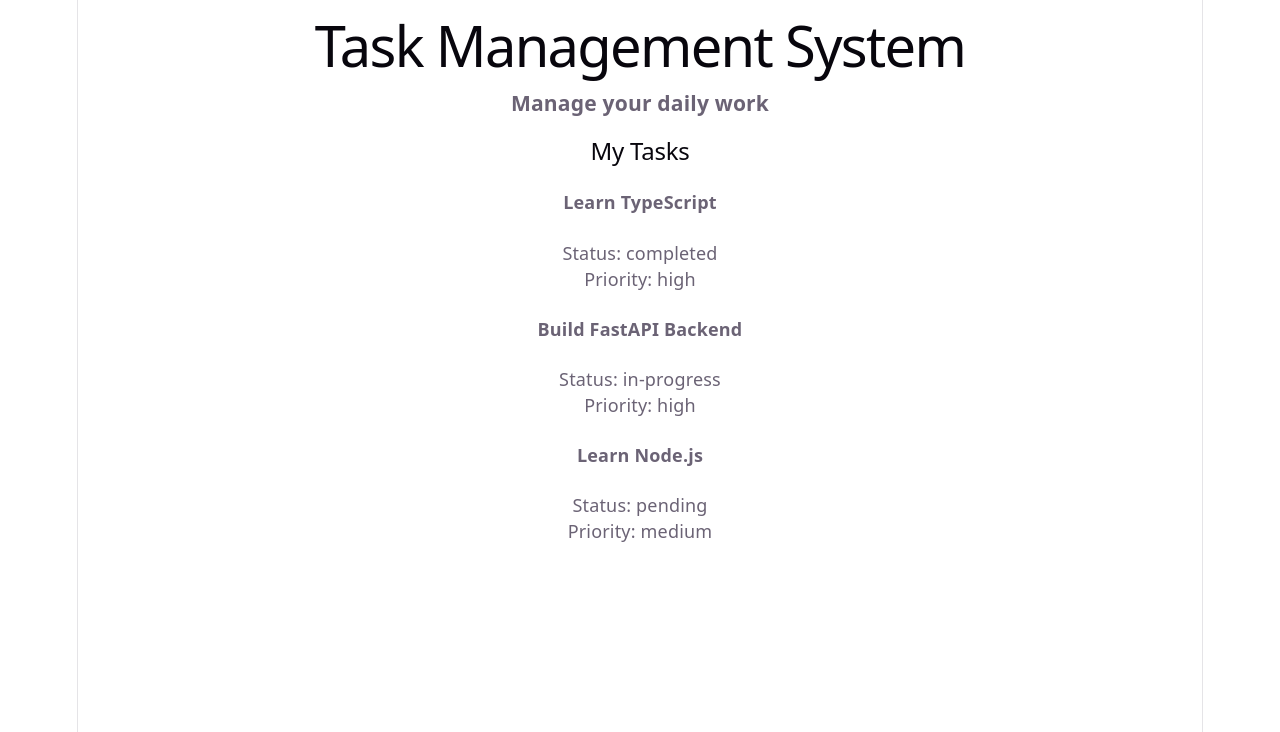
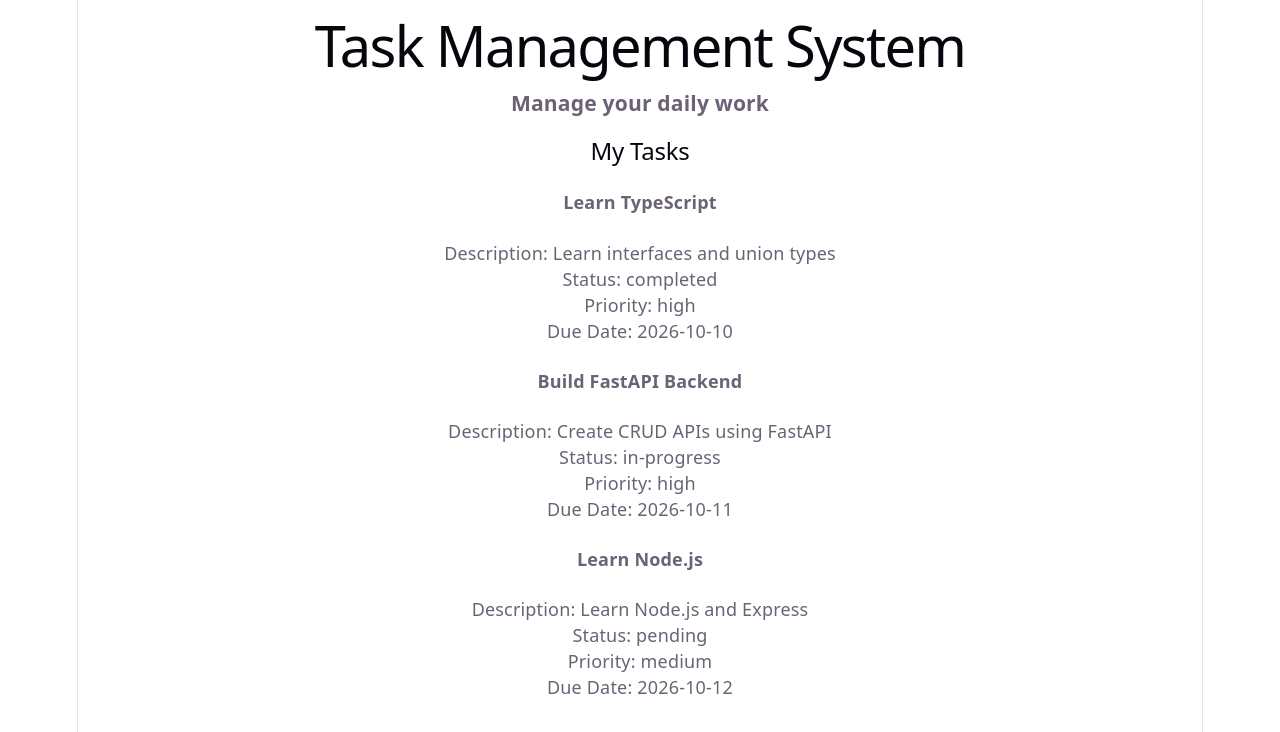
Before and after one commit to samaresh77/Full-Stack-Applications, a React (Vite) app in the folder fullstack-crud/frontend/: page / in a window 1280 px wide. Shown: the top 732 px of the page. Built offline with nearby package versions, Linux system fonts and the light colour scheme.

Commit message:
task type added

```diff
--- a/fullstack-crud/frontend/src/App.tsx
+++ b/fullstack-crud/frontend/src/App.tsx
@@ -1,31 +1,48 @@
 import Header from "./components/Header"
 import TaskCard from "./components/TaskCard"
+import type { Task } from "./types/task"
 
 function App() {
+  const task1: Task = {
+    id: 1,
+    title: "Learn TypeScript",
+    description: "Learn interfaces and union types",
+    status: "completed",
+    priority: "high",
+    dueDate: "2026-10-10"
+  }
+
+  const task2: Task = {
+    id: 2,
+    title: "Build FastAPI Backend",
+    description: "Create CRUD APIs using FastAPI",
+    status: "in-progress",
+    priority: "high",
+    dueDate: "2026-10-11"
+  }
+
+  const task3: Task = {
+    id: 3,
+    title: "Learn Node.js",
+    description: "Learn Node.js and Express",
+    status: "pending",
+    priority: "medium",
+    dueDate: "2026-10-12"
+  }
+
   return (
     <div>
-      <Header title="Task Management System" subtitle="Manage your daily work" />
+      <Header
+        title="Task Management System"
+        subtitle="Manage your daily work"
+      />
 
       <main>
         <h2>My Tasks</h2>
 
-        <TaskCard
-          title="Learn TypeScript"
-          status="completed"
-          priority="high"
-        />
-
-        <TaskCard
-          title="Build FastAPI Backend"
-          status="in-progress"
-          priority="high"
-        />
-
-        <TaskCard
-          title="Learn Node.js"
-          status="pending"
-          priority="medium"
-        />
+        <TaskCard task={task1} />
+        <TaskCard task={task2} />
+        <TaskCard task={task3} />
       </main>
     </div>
   )
--- a/fullstack-crud/frontend/src/components/TaskCard.tsx
+++ b/fullstack-crud/frontend/src/components/TaskCard.tsx
@@ -1,15 +1,17 @@
+import type { Task } from "../types/task"
+
 interface TaskCardProps {
-  title: string
-  status: "pending" | "in-progress" | "completed"
-  priority: "low" | "medium" | "high"
+  task: Task
 }
 
-function TaskCard({ title, status, priority }: TaskCardProps) {
+function TaskCard({ task }: TaskCardProps) {
   return (
     <div>
-      <h4>{title}</h4>
-      <p>Status: {status}</p>
-      <p>Priority: {priority}</p>
+      <h4>{task.title}</h4>
+      <p>Description: {task.description}</p>
+      <p>Status: {task.status}</p>
+      <p>Priority: {task.priority}</p>
+      <p>Due Date: {task.dueDate}</p>
     </div>
   )
 }
--- /dev/null
+++ b/fullstack-crud/frontend/src/types/task.ts
@@ -0,0 +1,16 @@
+// Interface: Useful for describing the shape of objects
+// ex. interface User {
+//   id: number
+//   name: string
+// }
+// Type: Very useful for unions and combining types
+// ex. type Status = "pending" | "completed"
+
+export interface Task {
+  id: number
+  title: string
+  description: string
+  status: "pending" | "in-progress" | "completed"
+  priority: "low" | "medium" | "high"
+  dueDate: string
+}
```
